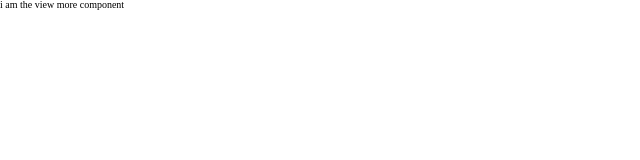
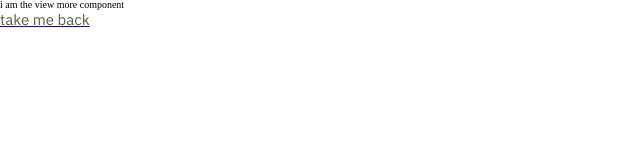
Before and after one commit to AvantGov/resume, a React (Create React App) app in the folder resume__client/: page /about/epic in a window 1280 px wide. Shown: the top 160 px of the page, without its empty margins (0-640 px from the left). Built offline with nearby package versions, Linux system fonts and the light colour scheme; a web font is replaced by a local one.

Commit message:
added component for back button to at footer for homepage navigation, easiest solution, needs upgrading. added styling support for this. added viewmore banner component, also added CSS support for this component as well.

```diff
--- a/resume__client/src/Components/EpicComp__viewmore.js
+++ b/resume__client/src/Components/EpicComp__viewmore.js
@@ -1,4 +1,5 @@
 import React from 'react';
+import { Link } from 'react-router-dom';
 
 const EpicComp__viewmore = () => {
 
@@ -7,6 +8,13 @@ const EpicComp__viewmore = () => {
             i am the view more component
 
 
+            <div className='viewmore__return'>
+                    <Link to="/">
+                        <div className='return__button'>
+                            <h2 className='button__text'> take me back </h2>
+                        </div>
+                    </Link>
+            </div>
         </div>
     )
 };
--- a/resume__client/src/Components/VisaComp__viewmore.js
+++ b/resume__client/src/Components/VisaComp__viewmore.js
@@ -1,4 +1,5 @@
 import React from 'react';
+import { Link } from 'react-router-dom'
 
 // * image imports for src
 import one from '../assets/Cardinal/1.png';
@@ -61,9 +62,15 @@ const VisaComp__viewmore = () => {
                         <img src={seven} alt='project presentation slide 7' />
                     </div>
                 </div>
-
             </div>
 
+            <div className='viewmore__return'>
+                    <Link to="/">
+                        <div className='return__button'>
+                            <h2> take me back </h2>
+                        </div>
+                    </Link>
+            </div>
         </div>
     )
 };
```
Also changed, not shown: resume__client/src/Components/Viewmore__banner.js (added, +15 -0 lines).
